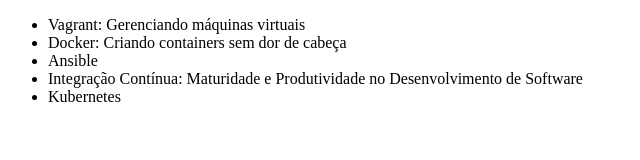
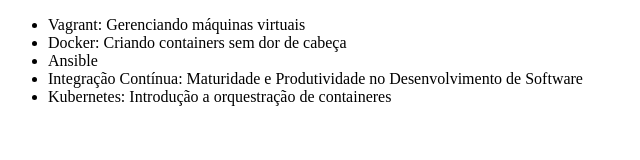
Before and after one commit to alexmart001/alura-git, a plain HTML site: page index.html in a window 1280 px wide. Shown: the whole page, without its empty margins (0-640 px from the left). Drawn offline with Linux system fonts and the light colour scheme.

Commit message:
Alterando o nome do curso de Kubernetes

```diff
--- a/index.html
+++ b/index.html
@@ -10,7 +10,7 @@
         <li>Docker: Criando containers sem dor de cabeça </li>
         <li>Ansible</li>
         <li>Integração Contínua: Maturidade e Produtividade no Desenvolvimento de Software</li>
-        <li>Kubernetes</li>
+        <li>Kubernetes: Introdução a orquestração de containeres</li>
     </ul>
 </body>
 </html>
```
